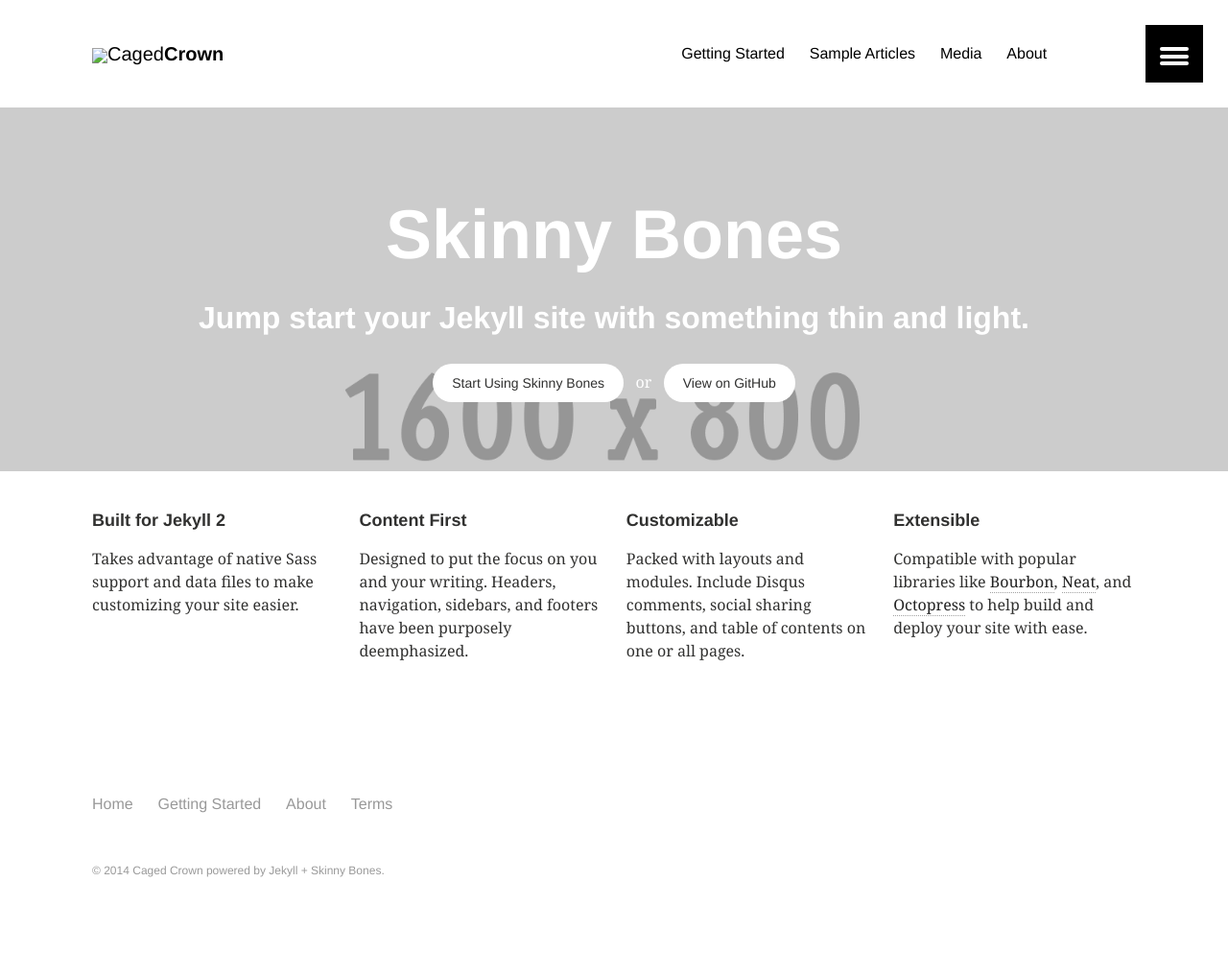
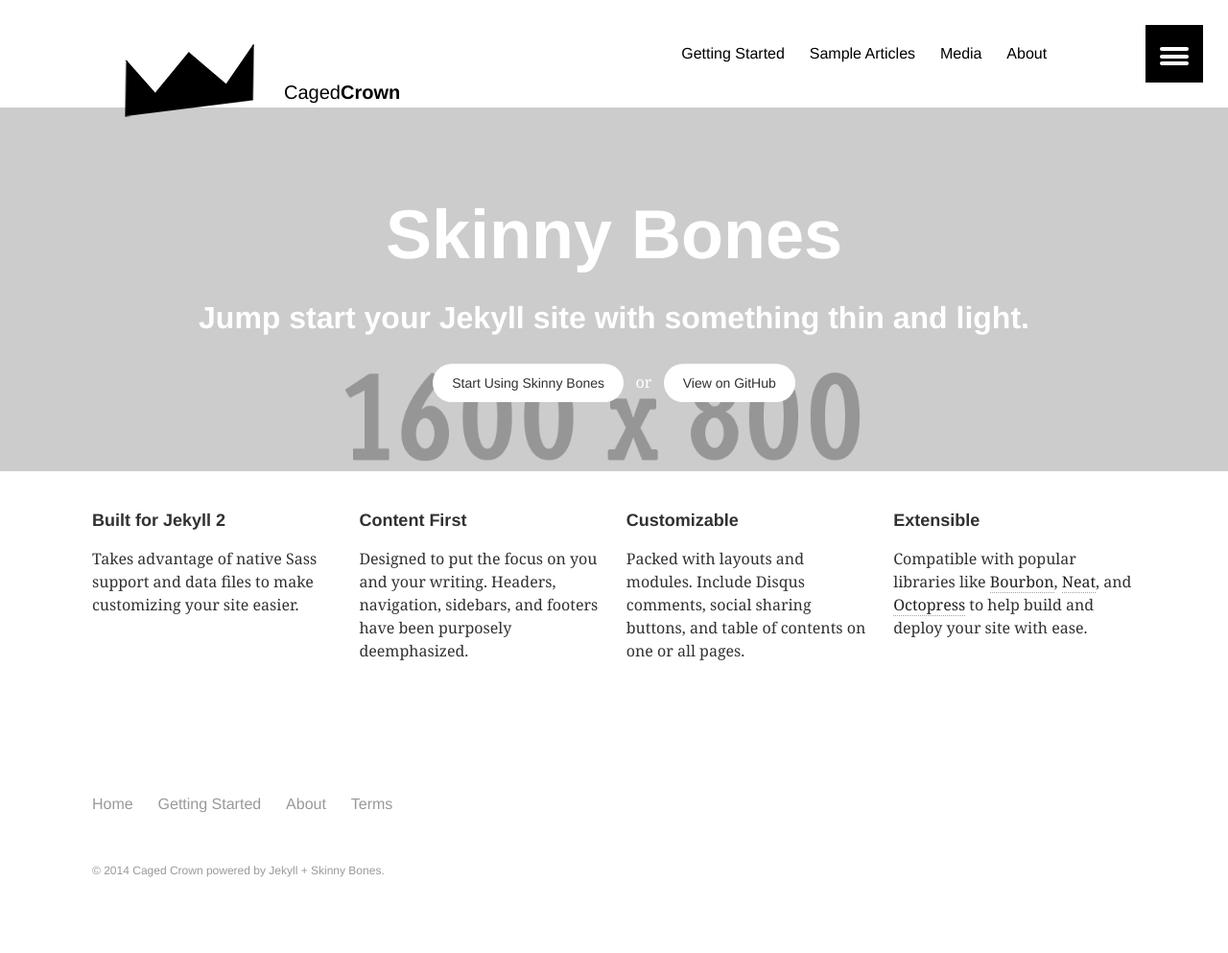
Before and after one commit to cagedcrown/cagedcrown.github.io, a Jekyll site: the page built from index.md, in a window 1280 px wide. Shown: the whole page at 96% size. Built offline with Jekyll 4.4.1, drawn with Linux system fonts in a browser that asks for light colours.

```diff
--- a/_includes/header.html
+++ b/_includes/header.html
@@ -1,6 +1,6 @@
 <header id="masthead">
   <div class="inner-wrap">
-    <a href="{{ site.url }}/" class="site-title"><img src="/Crown_Logo_200.png">Caged<b>Crown</b></a>
+    <a href="{{ site.url }}/" class="site-title"><img src="https://raw.githubusercontent.com/cagedcrown/cagedcrown.github.io/master/images/Crown_Logo_200.png">Caged<b>Crown</b></a>
     <nav role="navigation" class="menu top-menu">
         {% include navigation.html %}
     </nav>
```
Also changed, not shown: favicon.ico (deleted).
